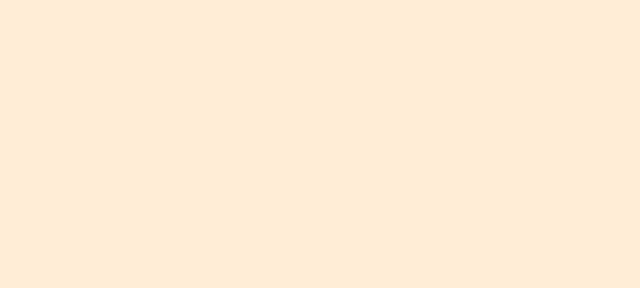
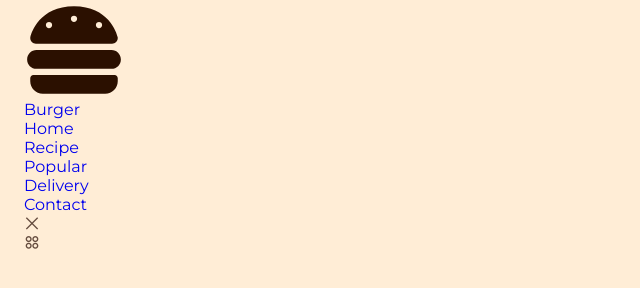
Before and after one commit to Firuddin/web-Burger, a plain HTML site: page index.html in a window 1280 px wide. Shown: the whole page, without its empty margins (0-640 px from the left). Drawn offline with nearby package versions, Linux system fonts and the light colour scheme; a web font is replaced by a local one.

Commit message:
add Navbar css start

```diff
--- a/index.html
+++ b/index.html
@@ -1,5 +1,6 @@
 <!DOCTYPE html>
 <html lang="en">
+
 <head>
     <meta charset="UTF-8">
     <meta name="viewport" content="width=device-width, initial-scale=1.0">
@@ -15,10 +16,45 @@
 
     <title>Responsive burger website - Bedimcode</title>
 </head>
+
 <body>
     <!--==================== HEADER ====================-->
     <header class="header" id="header">
-
+        <nav class="nav container">
+            <a href="#" class="nav__logo">
+                <div>
+                    <img src="./assets/img/logo-burger.svg" alt="logo image">
+                </div>
+                Burger
+            </a>
+            <div class="nav__menu" id="nav-menu">
+                <ul class="nav__list">
+                    <li>
+                        <a href="#home" class="nav__link">Home</a>
+                    </li>
+                    <li>
+                        <a href="#recipe" class="nav__link">Recipe</a>
+                    </li>
+                    <li>
+                        <a href="#popular" class="nav__link">Popular</a>
+                    </li>
+                    <li>
+                        <a href="#delivery" class="nav__link">Delivery</a>
+                    </li>
+                    <li>
+                        <a href="#contact" class="nav__link">Contact</a>
+                    </li>
+                </ul>
+                <!--close button-->
+                <div class="nav__close" id="nav-close">
+                    <i class="ri-close-large-line"></i>
+                </div>
+            </div>
+                <!--Toggle-button-->
+            <div class="nav__toggle" id="nav-toggle">
+                <i class="ri-apps-2-line"></i>
+            </div>
+        </nav>
     </header>
 
     <!--==================== MAIN ====================-->
@@ -63,4 +99,5 @@
     <!--=============== MAIN JS ===============-->
     <script src="assets/js/main.js"></script>
 </body>
+
 </html>
```
Lines whose indentation alone changed are shown as unchanged.
